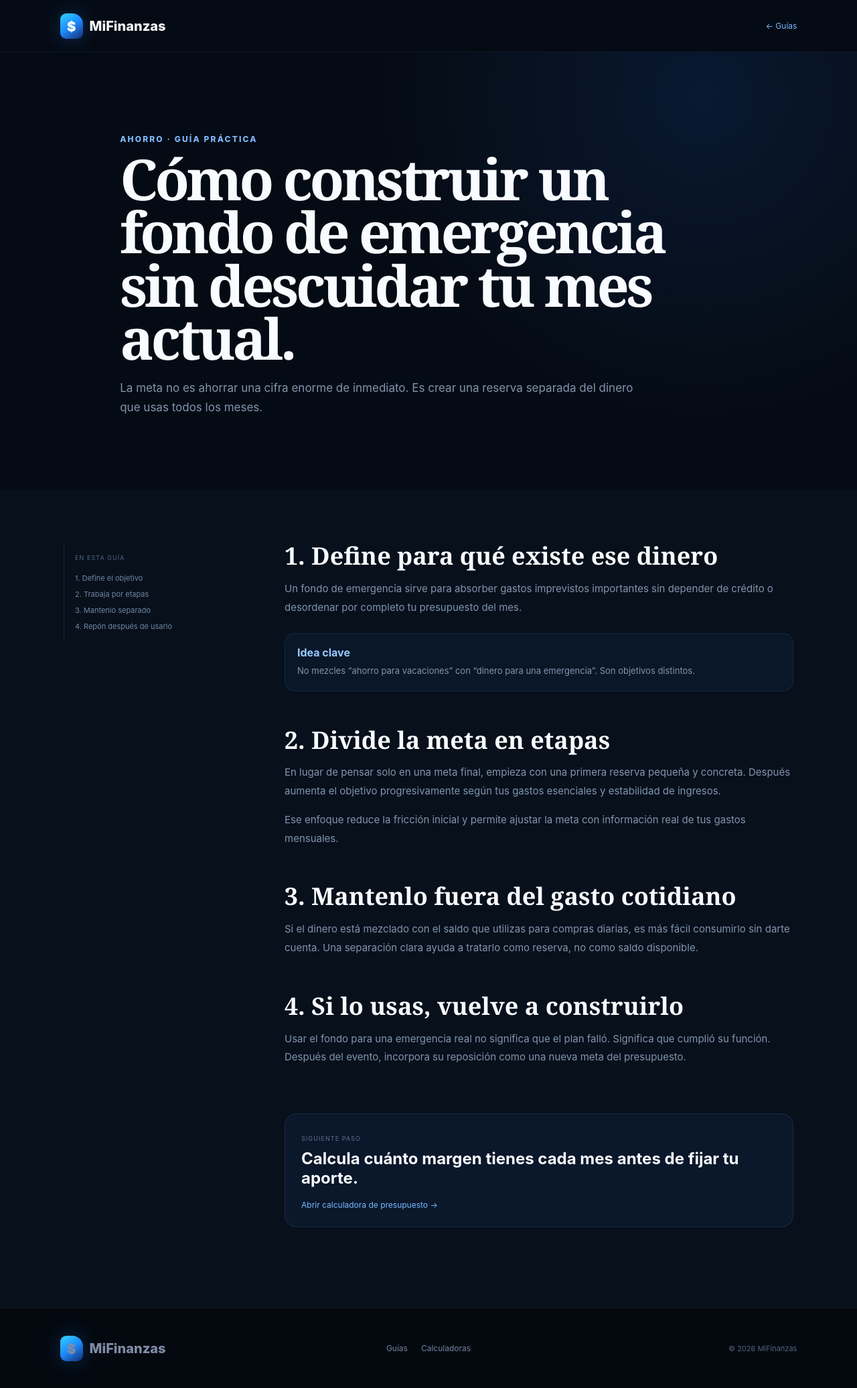
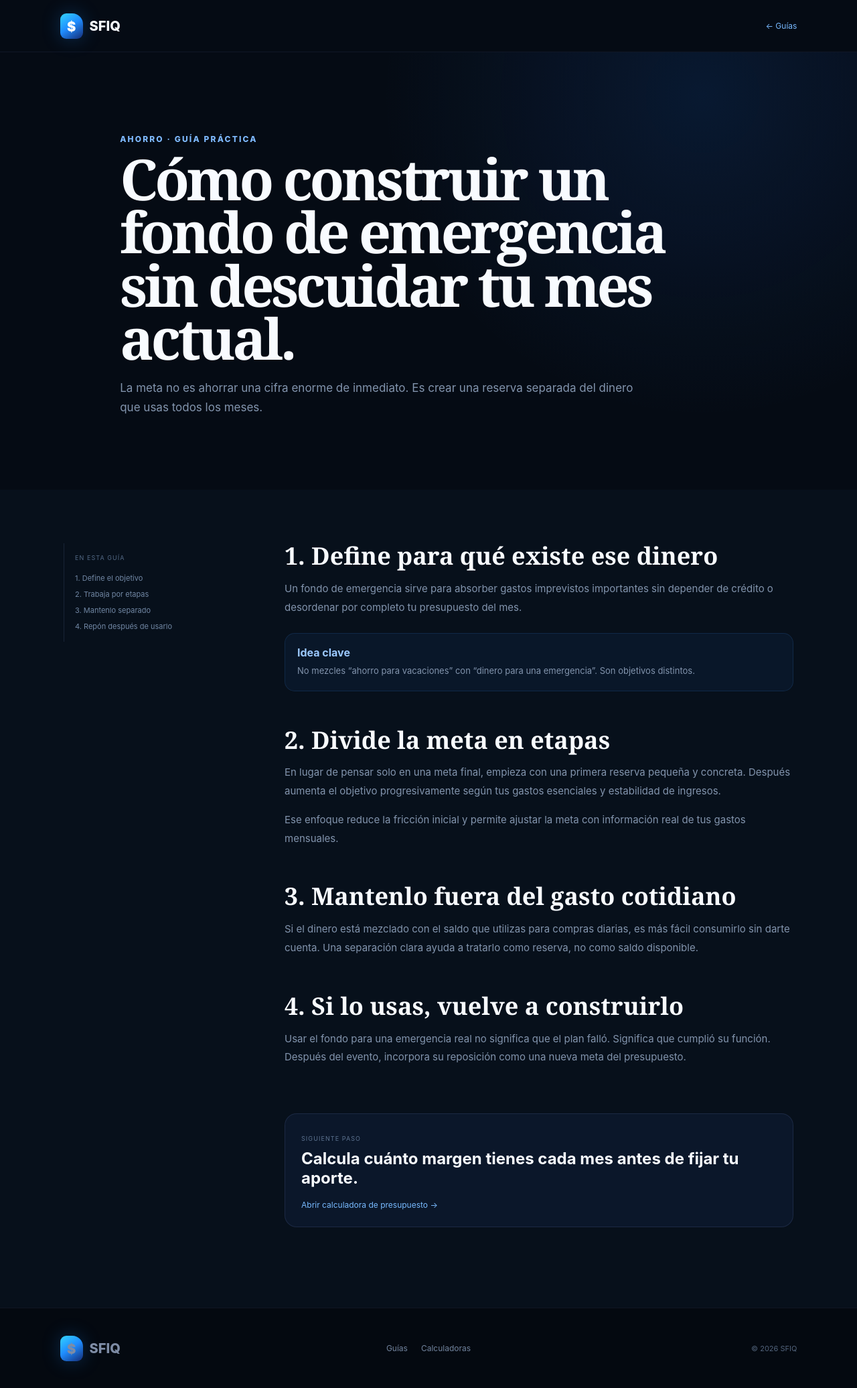
Before and after one commit to Sofonias-23/MiFinanzas, a Next.js app in the folder web/: page /guias/fondo-emergencia in a window 1280 px wide. Shown: the whole page at 67% size. Built offline with nearby package versions, Linux system fonts and the light colour scheme.

Commit message:
Optimizar SEO y marca de guía pública

```diff
--- a/web/app/guias/fondo-emergencia/page.tsx
+++ b/web/app/guias/fondo-emergencia/page.tsx
@@ -1,3 +1,10 @@
+import type { Metadata } from 'next';
+
+export const metadata: Metadata = {
+  title: 'Fondo de emergencia: cómo empezar y cuánto ahorrar',
+  description: 'Aprende a crear un fondo de emergencia por etapas, separar tu reserva del gasto cotidiano y definir una meta sostenible.',
+};
+
 export default function FondoEmergenciaPage() {
   return (
     <main className="articlePage">
@@ -55,8 +62,8 @@ export default function FondoEmergenciaPage() {
 }
 
 function ArticleHeader() {
-  return <header className="articleTop"><a className="brand" href="/"><span className="brandMark"><span className="brandDollar">$</span></span><span>MiFinanzas</span></a><a href="/guias">← Guías</a></header>;
+  return <header className="articleTop"><a className="brand" href="/"><span className="brandMark"><span className="brandDollar">$</span></span><span>SFIQ</span></a><a href="/guias">← Guías</a></header>;
 }
 function ArticleFooter() {
-  return <footer className="publicFooter"><a className="brand" href="/"><span className="brandMark"><span className="brandDollar">$</span></span><span>MiFinanzas</span></a><div><a href="/guias">Guías</a><a href="/calculadoras">Calculadoras</a></div><span>© 2026 MiFinanzas</span></footer>;
+  return <footer className="publicFooter"><a className="brand" href="/"><span className="brandMark"><span className="brandDollar">$</span></span><span>SFIQ</span></a><div><a href="/guias">Guías</a><a href="/calculadoras">Calculadoras</a></div><span>© 2026 SFIQ</span></footer>;
 }
```
